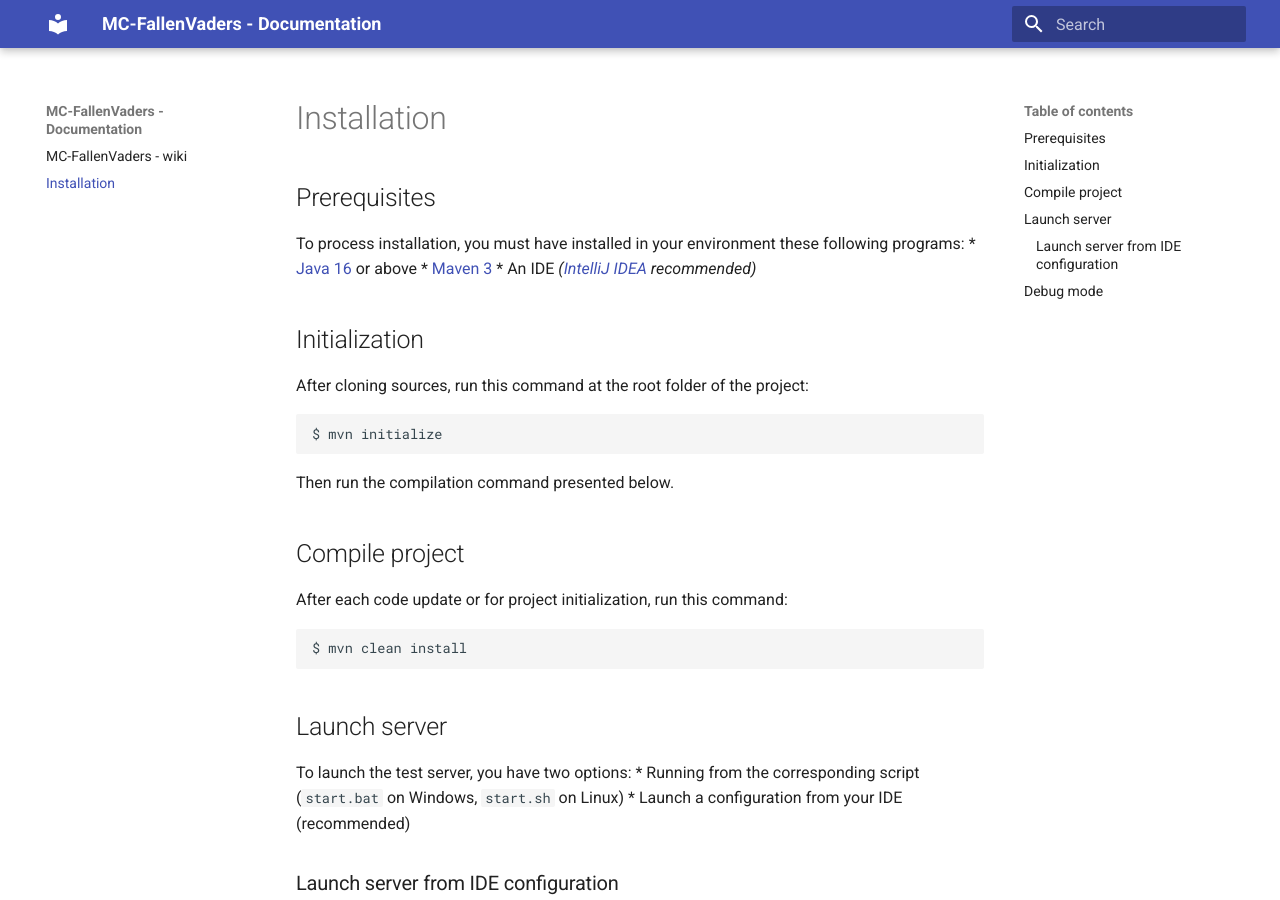
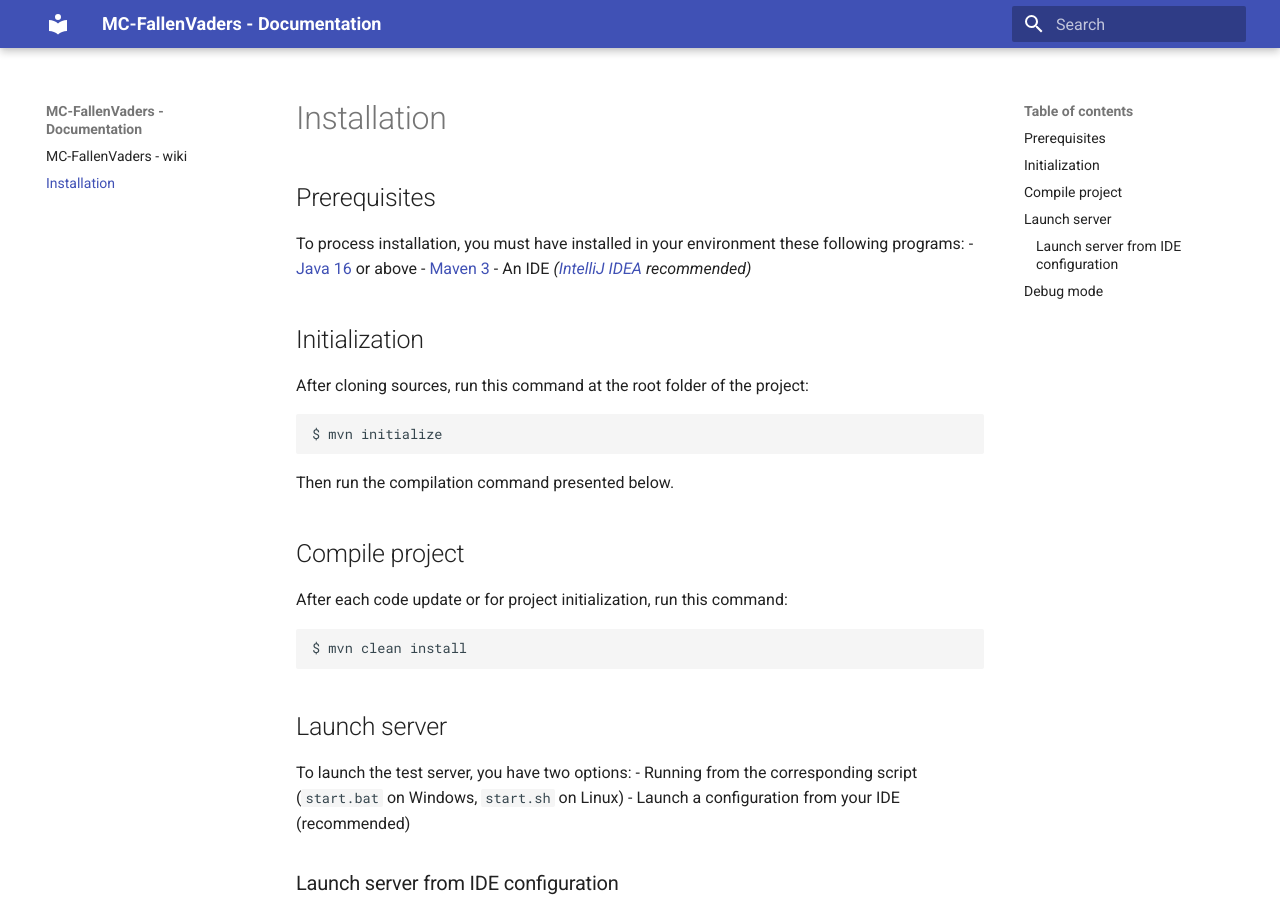
Before and after one commit to Djaytan/fallenvaders-minecraft-plugin, an MkDocs documentation site: the page built from docs/install.md, in a window 1280 px wide and 900 px high. Built offline with MkDocs 1.6.1 and Material for MkDocs 9.7.7, drawn with Linux system fonts in a browser that asks for light colours.

Commit message:
doc: FV-70 - fixes md style

```diff
--- a/docs/install.md
+++ b/docs/install.md
@@ -4,9 +4,9 @@
 
 To process installation, you must have installed in your environment these
 following programs:
-* [Java 16](https://www.oracle.com/java/technologies/javase-jdk16-downloads.html) or above
-* [Maven 3](https://maven.apache.org/download.cgi#)
-* An IDE *([IntelliJ IDEA](https://www.jetbrains.com/fr-fr/idea/) recommended)*
+- [Java 16](https://www.oracle.com/java/technologies/javase-jdk16-downloads.html) or above
+- [Maven 3](https://maven.apache.org/download.cgi#)
+- An IDE *([IntelliJ IDEA](https://www.jetbrains.com/fr-fr/idea/) recommended)*
 
 ## Initialization
 
@@ -26,8 +26,8 @@
 ## Launch server
 
 To launch the test server, you have two options:
-* Running from the corresponding script (`start.bat` on Windows, `start.sh` on Linux)
-* Launch a configuration from your IDE (recommended)
+- Running from the corresponding script (`start.bat` on Windows, `start.sh` on Linux)
+- Launch a configuration from your IDE (recommended)
 
 ### Launch server from IDE configuration
 
```
